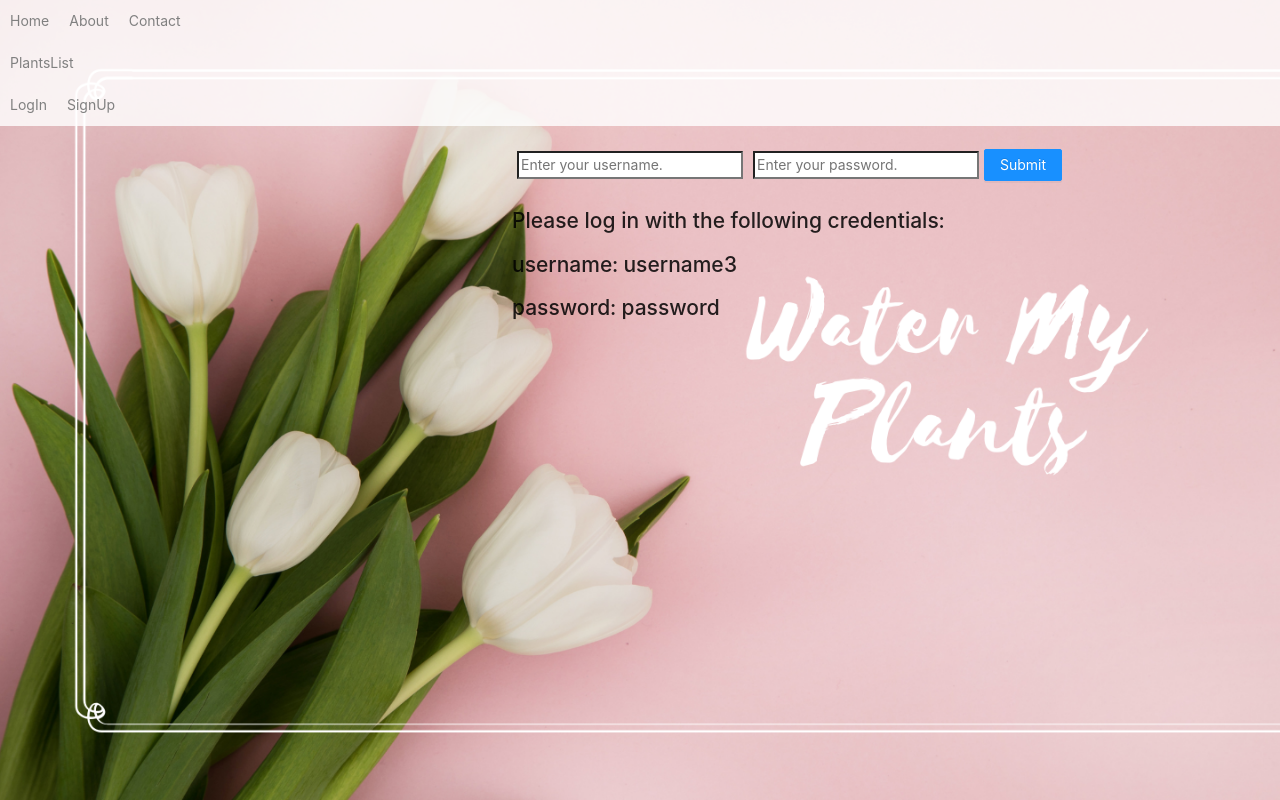
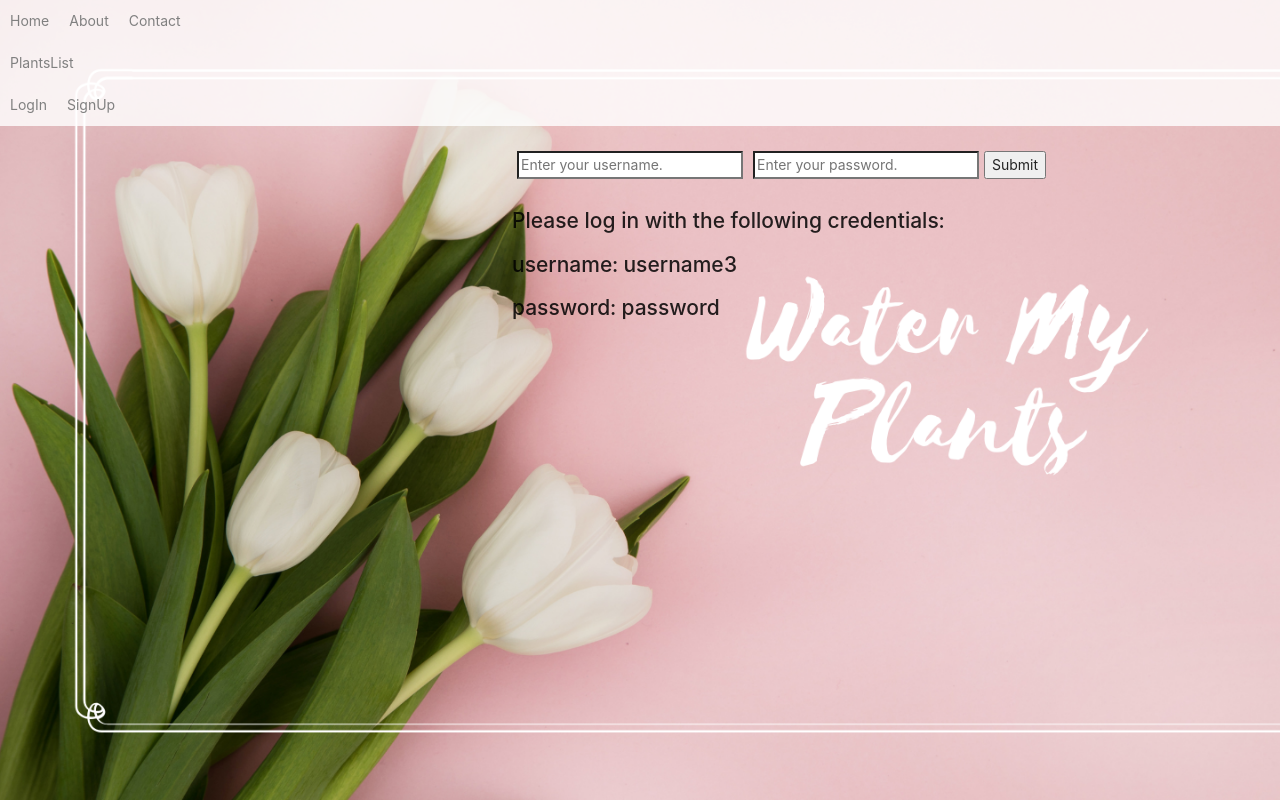
Before and after one commit to wilcoxva/water-my-plants-Frontend, a React (Create React App) app in the folder water-my-plants/: page /LogIn in a window 1280 px wide. Built offline with nearby package versions, Linux system fonts and the light colour scheme.

Commit message:
npm installed

```diff
--- a/water-my-plants/src/components/Login.js
+++ b/water-my-plants/src/components/Login.js
@@ -21,7 +21,7 @@ const LogIn = (props) => {
         .then(res => {
             localStorage.setItem("token", res.data.token);
             props.setIsLoggedIn(true);
-            props.history.push('/PlantsList');
+            props.history.push(`/PlantsList`);
         })
         .catch(err => {
             console.log(err);
@@ -34,7 +34,7 @@ const LogIn = (props) => {
             <form className="login" onSubmit={submitHandler}>
                 <input type="text" name="username" placeholder="Enter your username." value={info.username} onChange={handleChange}/>
                 <input type="text" name="password" placeholder="Enter your password." value={info.password} onChange={handleChange}/>
-                <Button type="primary" htmlType="submit">Submit</Button>
+                <button type="submit">Submit</button>
             </form>
             <div className="intro">
                 <h2>Please log in with the following credentials:</h2>
```
Also changed, not shown: 2 other files (tests, documents, lock files or other folders).
